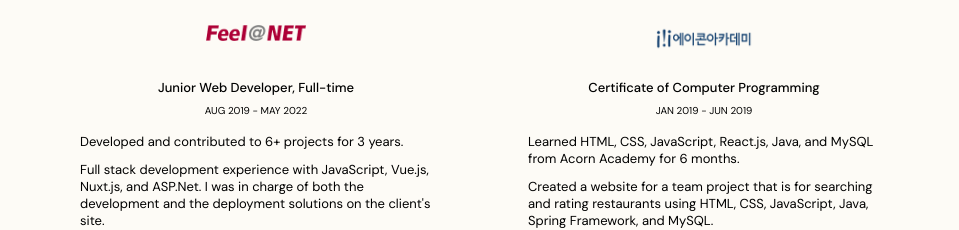
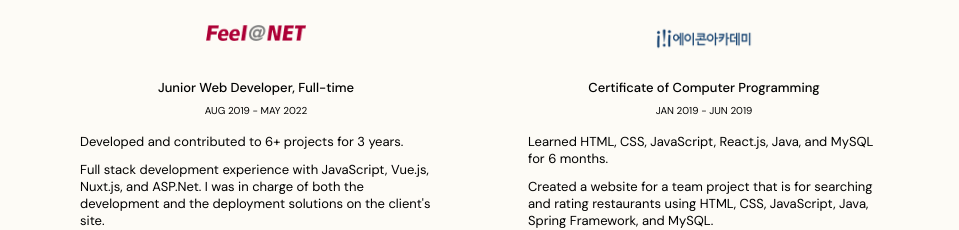
Before and after one commit to jisunbella/jisun-portfolio, a React (Create React App) app: page / in a window 1280 px wide. Shown: the part 1140-1370 px from the top of the page, without its empty margins (160-1119 px from the left). Built offline with nearby package versions, Linux system fonts and the light colour scheme.

Commit message:
typo modified

```diff
--- a/src/components/about/CareerData.js
+++ b/src/components/about/CareerData.js
@@ -23,7 +23,7 @@ const data = [
     period: 'JAN 2019 - JUN 2019',
     location: 'Seoul, South Korea',
     position: 'Certificate of Computer Programming',
-    desc1: 'Learned HTML, CSS, JavaScript, React.js, Java, and MySQL from Acorn Academy for 6 months.',
+    desc1: 'Learned HTML, CSS, JavaScript, React.js, Java, and MySQL for 6 months.',
     desc2: 'Created a website for a team project that is for searching and rating restaurants using HTML, CSS, JavaScript, Java, Spring Framework, and MySQL.'
   },
 ];
```
